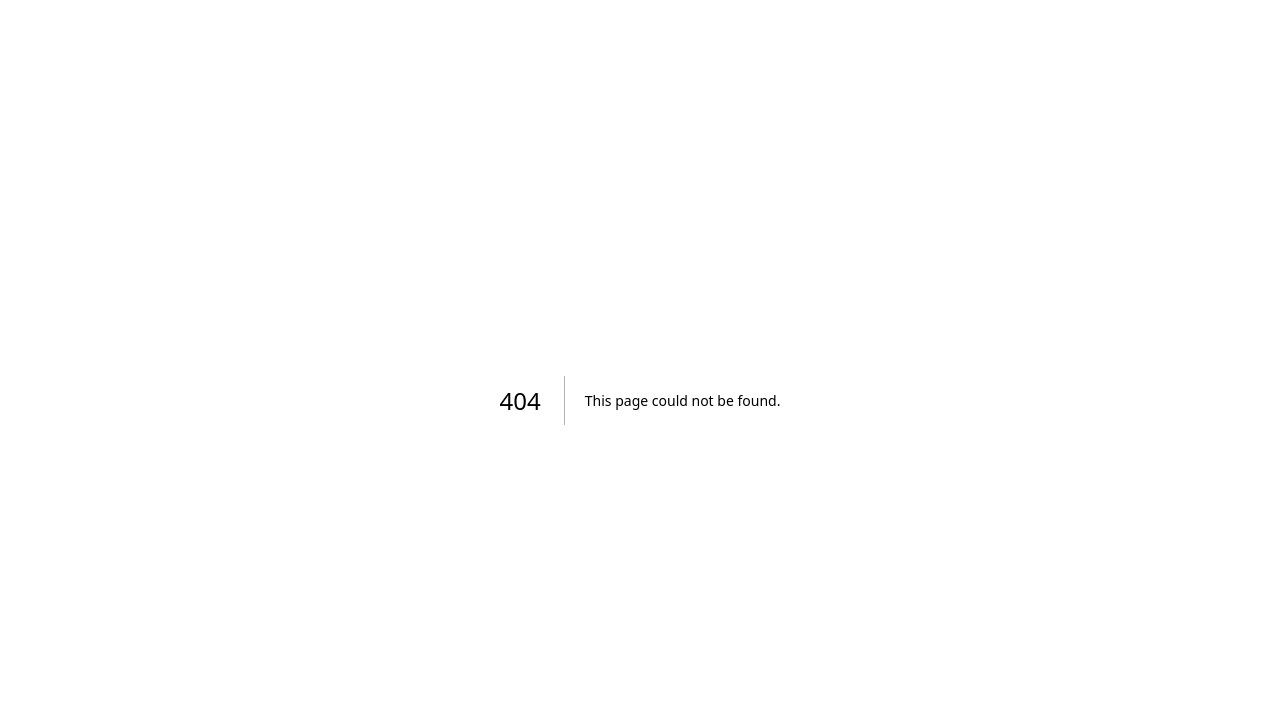
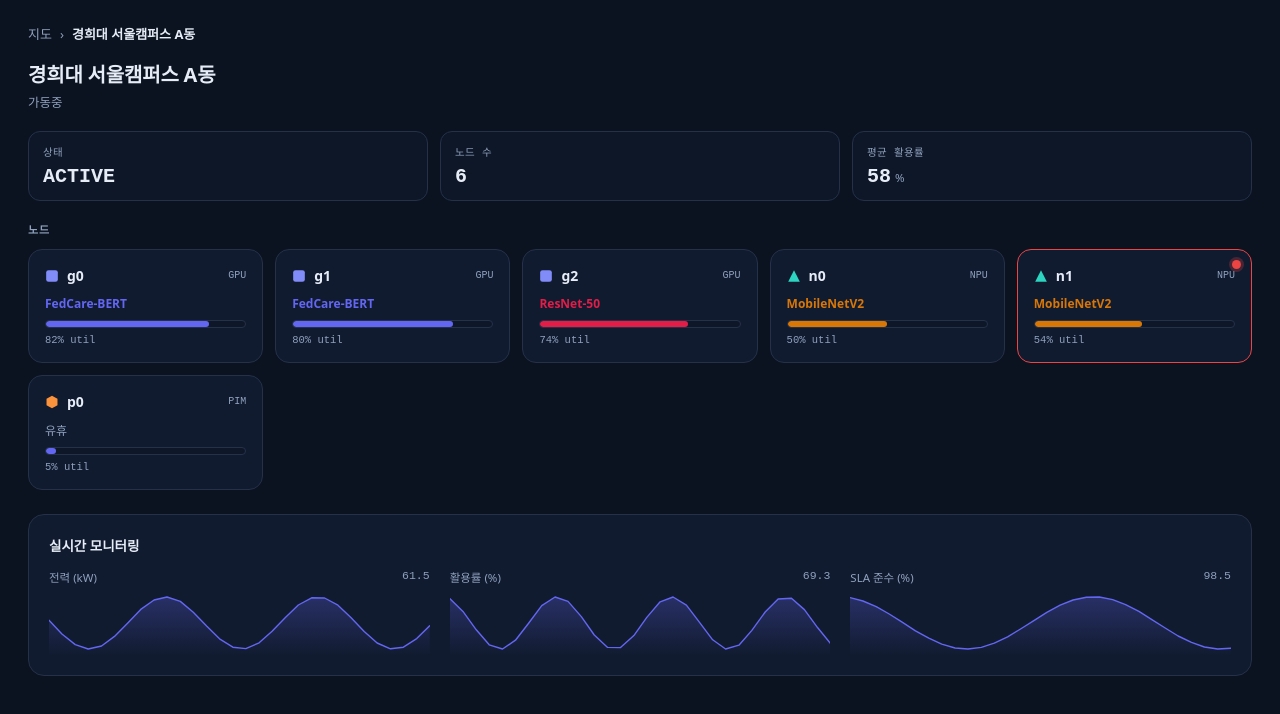
Before and after one commit to icns-distributed-cloud/k-cloud-observability-console, a Next.js app in the folder frontend/: page /cluster in a window 1280 px wide. Before the commit this address had no page. Shown: the top 714 px of the page. Built offline with nearby package versions, Linux system fonts and the light colour scheme.

Commit message:
feat: 클러스터 상세 페이지 추가 (더미 데이터 기반)

```diff
--- /dev/null
+++ b/frontend/app/cluster/page.tsx
@@ -0,0 +1,120 @@
+"use client";
+import { useEffect, useState } from "react";
+import Breadcrumb from "@/components/Breadcrumb";
+import StatCard from "@/components/StatCard";
+import NodeCard from "@/components/NodeCard";
+import Card from "@/components/Card";
+import Sparkline from "@/components/Sparkline";
+import { generateMetricSeries } from "@/lib/metrics";
+import { dummyCluster, dummyClusterMetrics, dummyNodeJobs } from "@/lib/dummyData";
+import type { AcceleratorKind } from "@/app/types";
+
+const METRIC_LABELS: Record<string, string> = {
+  power: "전력 (kW)",
+  util: "활용률 (%)",
+  sla: "SLA 준수 (%)",
+};
+
+export default function ClusterPage() {
+  const [now, setNow] = useState<number | null>(null);
+
+  useEffect(() => {
+    setNow(Date.now() / 1000);
+  }, []);
+
+  const cluster = dummyCluster;
+
+  // 노드의 활용률: metric_profiles에서 util 타입을 찾아 baseline을 사용
+  const nodeUtil = (nodeId: number): number => {
+    const node = cluster.nodes.find((n) => n.id === nodeId);
+    const util = node?.metric_profiles.find((m) => m.metric_type === "util");
+    return util ? Number(util.baseline) / 100 : 0;
+  };
+
+  // 노드의 가속기 종류: accelerators에서 node_id로 찾기
+  const nodeKind = (nodeId: number): AcceleratorKind => {
+    const acc = cluster.accelerators.find((a) => a.node_id === nodeId);
+    return acc?.kind ?? "GPU";
+  };
+
+  return (
+    <main style={{ padding: "24px 28px" }}>
+      <Breadcrumb
+        segments={[
+          { label: "지도", onClick: () => alert("지도로 이동") },
+          { label: cluster.name },
+        ]}
+      />
+
+      <div style={{ margin: "16px 0 20px" }}>
+        <div style={{ fontSize: 20, fontWeight: 700, letterSpacing: "-0.01em" }}>
+          {cluster.name}
+        </div>
+        <div style={{ fontSize: 12.5, color: "var(--sub)", marginTop: 4 }}>
+          {cluster.status === "active" ? "가동중" : "대기"}
+        </div>
+      </div>
+
+      <div style={{ display: "flex", gap: 12, flexWrap: "wrap", marginBottom: 20 }}>
+        <StatCard label="상태" value={cluster.status.toUpperCase()} />
+        <StatCard label="노드 수" value={cluster.nodes.length} />
+        <StatCard label="평균 활용률" value={Math.round(cluster.avg_util * 100)} unit="%" />
+      </div>
+
+      <div
+        style={{
+          fontSize: 11,
+          fontWeight: 700,
+          letterSpacing: "0.08em",
+          textTransform: "uppercase",
+          color: "var(--sub)",
+          marginBottom: 12,
+          fontFamily: "'IBM Plex Mono', monospace",
+        }}
+      >
+        노드
+      </div>
+
+      <div
+        style={{
+          display: "grid",
+          gridTemplateColumns: "repeat(auto-fill, minmax(200px, 1fr))",
+          gap: 12,
+          marginBottom: 24,
+        }}
+      >
+        {cluster.nodes.map((node) => {
+          const job = dummyNodeJobs[node.id];
+          return (
+            <NodeCard
+              key={node.id}
+              name={node.name}
+              kind={nodeKind(node.id)}
+              util={nodeUtil(node.id)}
+              jobName={job?.name}
+              jobColor={job?.color}
+              hasAlert={node.alerts.length > 0}
+            />
+          );
+        })}
+      </div>
+
+      {now && (
+        <Card>
+          <div style={{ fontWeight: 700, fontSize: 13.5, marginBottom: 14 }}>
+            실시간 모니터링
+          </div>
+          <div style={{ display: "flex", gap: 20, flexWrap: "wrap" }}>
+            {dummyClusterMetrics.map((m) => (
+              <Sparkline
+                key={m.metric_type}
+                label={METRIC_LABELS[m.metric_type] ?? m.metric_type}
+                values={generateMetricSeries(m, now)}
+              />
+            ))}
+          </div>
+        </Card>
+      )}
+    </main>
+  );
+}
--- /dev/null
+++ b/frontend/lib/dummyData.ts
@@ -0,0 +1,79 @@
+import type { ClusterDetail } from '@/app/types'
+
+export const dummyCluster: ClusterDetail = {
+  id: 1,
+  name: '경희대 서울캠퍼스 A동',
+  status: 'active',
+  is_live: true,
+  cost_per_hour: '12.50',
+  avg_util: 0.58,
+  queued_count: 2,
+  running_count: 4,
+  done_count: 17,
+  nodes: [
+    {
+      id: 1, name: 'g0', cluster_id: 1, alerts: [],
+      metric_profiles: [
+        { metric_type: 'util', baseline: '82', amplitude: '3', period_sec: 90, unit: '%' },
+      ],
+    },
+    {
+      id: 2, name: 'g1', cluster_id: 1, alerts: [],
+      metric_profiles: [
+        { metric_type: 'util', baseline: '80', amplitude: '4', period_sec: 110, unit: '%' },
+      ],
+    },
+    {
+      id: 3, name: 'g2', cluster_id: 1, alerts: [],
+      metric_profiles: [
+        { metric_type: 'util', baseline: '74', amplitude: '5', period_sec: 100, unit: '%' },
+      ],
+    },
+    {
+      id: 4, name: 'n0', cluster_id: 1, alerts: [],
+      metric_profiles: [
+        { metric_type: 'util', baseline: '50', amplitude: '6', period_sec: 80, unit: '%' },
+      ],
+    },
+    {
+      id: 5, name: 'n1', cluster_id: 1,
+      alerts: [
+        { id: 1, severity: 'warning', message: 'SLA 임계 접근 · p99 지연 42ms (목표 40ms 초과)' },
+      ],
+      metric_profiles: [
+        { metric_type: 'util', baseline: '54', amplitude: '5', period_sec: 95, unit: '%' },
+      ],
+    },
+    {
+      id: 6, name: 'p0', cluster_id: 1, alerts: [],
+      metric_profiles: [
+        { metric_type: 'util', baseline: '5', amplitude: '2', period_sec: 120, unit: '%' },
+      ],
+    },
+  ],
+  accelerators: [
+    { node_id: 1, kind: 'GPU', model_name: 'A100', tflops: '19.5', memory_gb: '80', memory_type: 'HBM2e', tdp_w: 400, count: 1 },
+    { node_id: 2, kind: 'GPU', model_name: 'A100', tflops: '19.5', memory_gb: '80', memory_type: 'HBM2e', tdp_w: 400, count: 1 },
+    { node_id: 3, kind: 'GPU', model_name: 'A100', tflops: '19.5', memory_gb: '80', memory_type: 'HBM2e', tdp_w: 400, count: 1 },
+    { node_id: 4, kind: 'NPU', model_name: 'Sapeon X220', tflops: '6.4', memory_gb: '16', memory_type: 'GDDR6', tdp_w: 150, count: 1 },
+    { node_id: 5, kind: 'NPU', model_name: 'Sapeon X220', tflops: '6.4', memory_gb: '16', memory_type: 'GDDR6', tdp_w: 150, count: 1 },
+    { node_id: 6, kind: 'PIM', model_name: 'HBM-PIM', tflops: '2.1', memory_gb: '32', memory_type: 'HBM2', tdp_w: 90, count: 1 },
+  ],
+}
+
+/** 클러스터 모니터링용 프로파일 (GET /clusters/{id}/metric-profiles 응답) */
+export const dummyClusterMetrics = [
+  { metric_type: 'power', baseline: '62', amplitude: '5', period_sec: 120, unit: 'kW' },
+  { metric_type: 'util', baseline: '74', amplitude: '6', period_sec: 90, unit: '%' },
+  { metric_type: 'sla', baseline: '99', amplitude: '0.5', period_sec: 200, unit: '%' },
+]
+
+/** 노드에서 실행 중인 작업 (실제로는 assignments + jobs 조합으로 구해야 함) */
+export const dummyNodeJobs: Record<number, { name: string; color: string } | null> = {
+  1: { name: 'FedCare-BERT', color: '#6366F1' },
+  2: { name: 'FedCare-BERT', color: '#6366F1' },
+  3: { name: 'ResNet-50', color: '#E11D48' },
+  4: { name: 'MobileNetV2', color: '#D97706' },
+  5: { name: 'MobileNetV2', color: '#D97706' },
+  6: null,
+}
```
